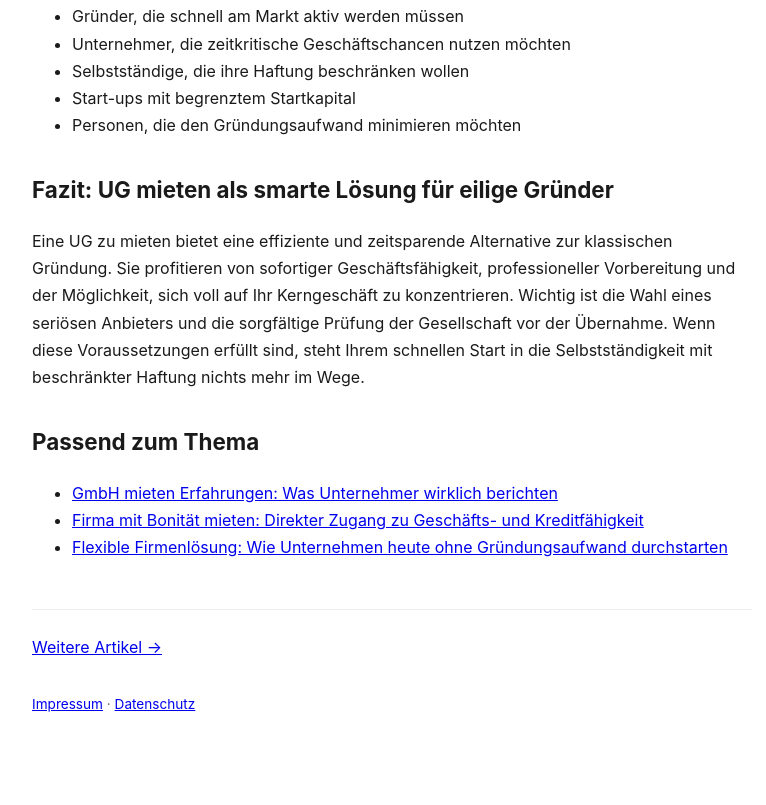
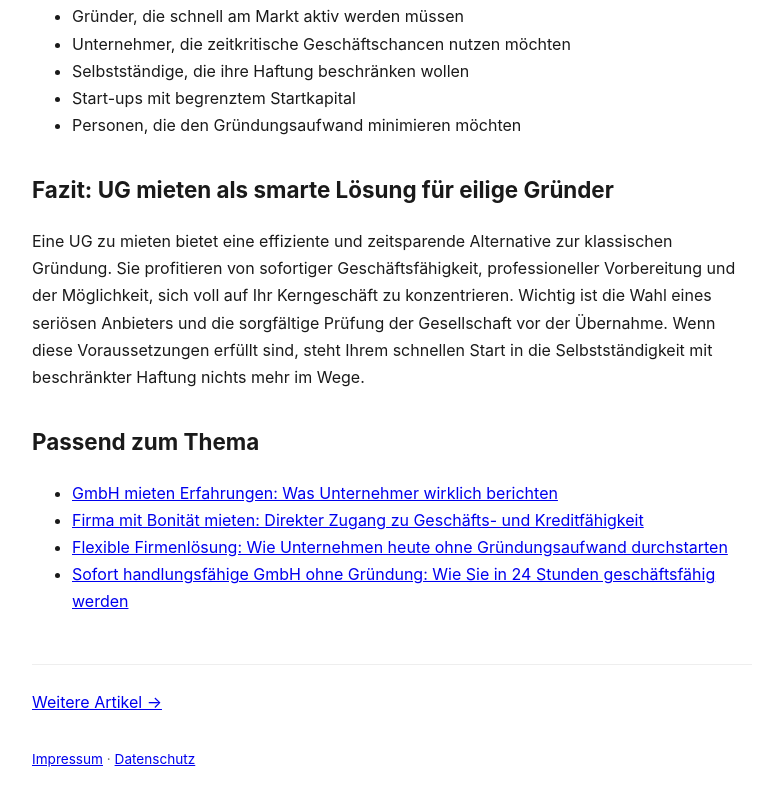
Before and after one commit to haraldlinhart-prog/rentyourcompany, a plain HTML site: page blog/ug-mieten-die-flexible-alternative-zur-grundung-einer-unternehmergesel/index.html in a window 1280 px wide. Shown: the part 3725-4530 px from the top of the page, without its empty margins (248-1014 px from the left). Before the commit the page ends 4482 px from the top, so only its background shows below. Drawn offline with Linux system fonts and the light colour scheme.

```diff
--- a/blog/ug-mieten-die-flexible-alternative-zur-grundung-einer-unternehmergesel/index.html
+++ b/blog/ug-mieten-die-flexible-alternative-zur-grundung-einer-unternehmergesel/index.html
@@ -13,7 +13,7 @@
 <meta property="og:url" content="https://www.rentyourcompany.com/blog/ug-mieten-die-flexible-alternative-zur-grundung-einer-unternehmergesel/">
 <meta property="og:site_name" content="rentyourcompany.com">
 
-<script type="application/ld+json">{"@context":"https://schema.org","@type":"BlogPosting","headline":"UG mieten: Die flexible Alternative zur Gründung einer Unternehmergesellschaft","description":"UG mieten statt gründen: Erfahren Sie, wie Sie schnell und unkompliziert eine vorgegründete Unternehmergesellschaft übernehmen und sofort geschäftsfähig werden.","inLanguage":"de","datePublished":"2026-09-11T06:12:29.851+00:00","dateModified":"2026-10-19T06:12:04.680Z","mainEntityOfPage":{"@type":"WebPage","@id":"https://www.rentyourcompany.com/blog/ug-mieten-die-flexible-alternative-zur-grundung-einer-unternehmergesel/"},"url":"https://www.rentyourcompany.com/blog/ug-mieten-die-flexible-alternative-zur-grundung-einer-unternehmergesel/","author":{"@type":"Organization","name":"rentyourcompany.com","url":"https://www.rentyourcompany.com/"},"publisher":{"@type":"Organization","name":"rentyourcompany.com","url":"https://www.rentyourcompany.com/"}}</script>
+<script type="application/ld+json">{"@context":"https://schema.org","@type":"BlogPosting","headline":"UG mieten: Die flexible Alternative zur Gründung einer Unternehmergesellschaft","description":"UG mieten statt gründen: Erfahren Sie, wie Sie schnell und unkompliziert eine vorgegründete Unternehmergesellschaft übernehmen und sofort geschäftsfähig werden.","inLanguage":"de","datePublished":"2026-09-11T06:12:29.851+00:00","dateModified":"2026-10-30T06:04:58.615Z","mainEntityOfPage":{"@type":"WebPage","@id":"https://www.rentyourcompany.com/blog/ug-mieten-die-flexible-alternative-zur-grundung-einer-unternehmergesel/"},"url":"https://www.rentyourcompany.com/blog/ug-mieten-die-flexible-alternative-zur-grundung-einer-unternehmergesel/","author":{"@type":"Organization","name":"rentyourcompany.com","url":"https://www.rentyourcompany.com/"},"publisher":{"@type":"Organization","name":"rentyourcompany.com","url":"https://www.rentyourcompany.com/"}}</script>
 <script type="application/ld+json">{"@context":"https://schema.org","@type":"BreadcrumbList","itemListElement":[{"@type":"ListItem","position":1,"name":"rentyourcompany.com","item":"https://www.rentyourcompany.com/"},{"@type":"ListItem","position":2,"name":"News","item":"https://www.rentyourcompany.com/blog/"},{"@type":"ListItem","position":3,"name":"UG mieten: Die flexible Alternative zur Gründung einer Unternehmergesellschaft","item":"https://www.rentyourcompany.com/blog/ug-mieten-die-flexible-alternative-zur-grundung-einer-unternehmergesel/"}]}</script>
 <style>
   body { font-family: -apple-system, BlinkMacSystemFont, 'Segoe UI', Arial, sans-serif; max-width: 720px; margin: 0 auto; padding: 40px 20px; line-height: 1.7; color: #1a1a1a; }
@@ -104,7 +104,7 @@
 <h2>Fazit: UG mieten als smarte Lösung für eilige Gründer</h2>
 
 <p>Eine UG zu mieten bietet eine effiziente und zeitsparende Alternative zur klassischen Gründung. Sie profitieren von sofortiger Geschäftsfähigkeit, professioneller Vorbereitung und der Möglichkeit, sich voll auf Ihr Kerngeschäft zu konzentrieren. Wichtig ist die Wahl eines seriösen Anbieters und die sorgfältige Prüfung der Gesellschaft vor der Übernahme. Wenn diese Voraussetzungen erfüllt sind, steht Ihrem schnellen Start in die Selbstständigkeit mit beschränkter Haftung nichts mehr im Wege.</p>
-<!-- sp:related --><h2>Passend zum Thema</h2><ul><li><a href="https://www.rentyourcompany.com/blog/gmbh-mieten-erfahrungen-was-unternehmer-wirklich-berichten/">GmbH mieten Erfahrungen: Was Unternehmer wirklich berichten</a></li><li><a href="https://www.rentyourcompany.com/blog/firma-mit-bonitat-mieten-direkter-zugang-zu-geschafts-und-kreditfahigk/">Firma mit Bonität mieten: Direkter Zugang zu Geschäfts- und Kreditfähigkeit</a></li><li><a href="https://www.rentyourcompany.com/blog/gmbh-mieten-der-schnelle-weg-zur-eigenen-kapitalgesellschaft/">Flexible Firmenlösung: Wie Unternehmen heute ohne Gründungsaufwand durchstarten</a></li></ul><!-- /sp:related -->
+<!-- sp:related --><h2>Passend zum Thema</h2><ul><li><a href="https://www.rentyourcompany.com/blog/gmbh-mieten-erfahrungen-was-unternehmer-wirklich-berichten/">GmbH mieten Erfahrungen: Was Unternehmer wirklich berichten</a></li><li><a href="https://www.rentyourcompany.com/blog/firma-mit-bonitat-mieten-direkter-zugang-zu-geschafts-und-kreditfahigk/">Firma mit Bonität mieten: Direkter Zugang zu Geschäfts- und Kreditfähigkeit</a></li><li><a href="https://www.rentyourcompany.com/blog/flexible-firmenlosung-wie-unternehmen-heute-ohne-grundungsaufwand-durc/">Flexible Firmenlösung: Wie Unternehmen heute ohne Gründungsaufwand durchstarten</a></li><li><a href="https://www.rentyourcompany.com/blog/sofort-handlungsfahige-gmbh-ohne-grundung-wie-sie-in-24-stunden-gescha/">Sofort handlungsfähige GmbH ohne Gründung: Wie Sie in 24 Stunden geschäftsfähig werden</a></li></ul><!-- /sp:related -->
 <p style="margin-top:3rem;padding-top:1.5rem;border-top:1px solid #eee"><a href="https://www.rentyourcompany.com/blog/">Weitere Artikel &rarr;</a></p>
 <footer style="margin-top:2rem;font-size:0.85rem;color:#666"><a href="https://www.rentyourcompany.com/imprint/">Impressum</a> &middot; <a href="https://www.rentyourcompany.com/privacy/">Datenschutz</a></footer>
 </body>
```
